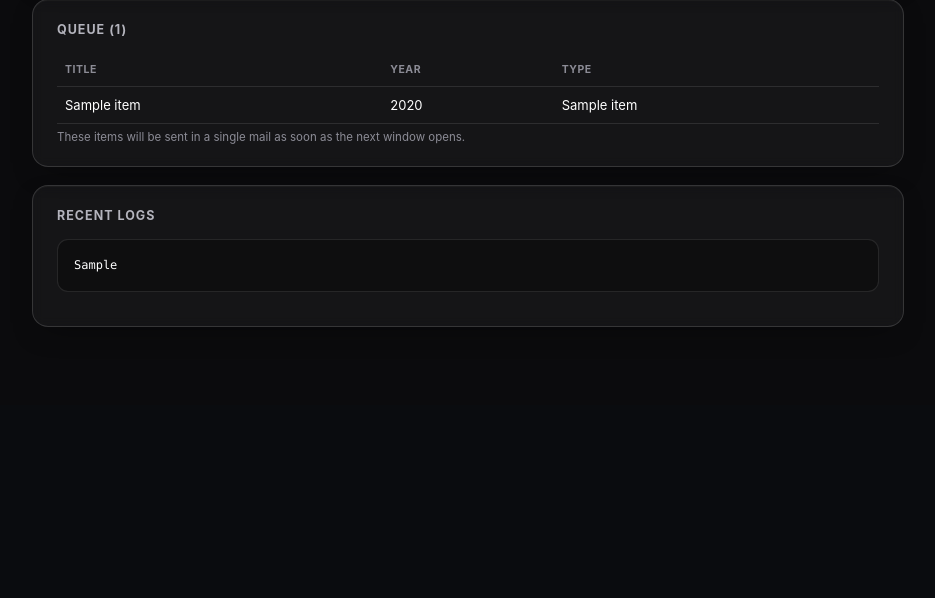
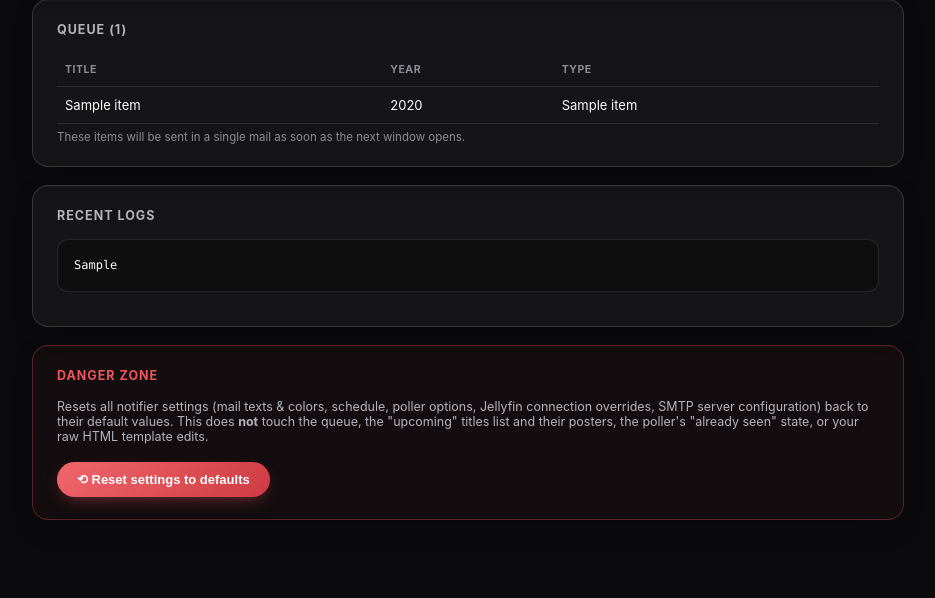
Before and after one commit to euzzeud/jellyfin-notifier, a Flask app: template jellyfin_notifier/templates/admin/dashboard.html in a window 1280 px wide. Shown: the part 928-1526 px from the top of the page, without its empty margins (172-1107 px from the left). Before the commit the page ends 1255 px from the top, so only its background shows below. Run offline with Flask 3, Linux system fonts and the light colour scheme; the template is opened without the code that fills it: most values are stand-ins (such as "Sample title", 1, 10 or a date in 2020); parts of the project's set-up code (start-up, migrations or seed data) failed here and were passed over.

Commit message:
Bouton de reinitialisation des parametres (Danger zone)
- Nouvelle route POST /settings/reset : remplace settings.json par des
  Settings() par defaut (textes/couleurs des mails, planning, surcharges
  poller/Jellyfin/SMTP) - utile pour repartir des nouvelles valeurs par
  defaut du code (ex: le nouveau texte de footer) sans avoir a tout
  reediter un par un a la main.
- Carte "Danger zone" en bas du dashboard, avec confirmation JS avant
  l'envoi et une explication claire de ce qui est touche (parametres) et
  ce qui ne l'est PAS (file d'attente, titres "a venir" + affiches, etat
  "deja vu" du poller, templates HTML bruts edites).

Co-Authored-By: Claude Sonnet 5 <noreply@anthropic.com>
Claude-Session: https://claude.ai/code/session_01N3zwNi9ujaQBehoCVCMqdU

```diff
--- a/jellyfin_notifier/templates/admin/base.html
+++ b/jellyfin_notifier/templates/admin/base.html
@@ -85,6 +85,10 @@
     margin-top:0; margin-bottom:16px; font-size:12.5px; color:var(--muted); text-transform:uppercase;
     letter-spacing:1px; font-weight:700; display:flex; align-items:center; gap:8px;
   }
+
+  .card.danger-zone { border-color: rgba(240,85,92,.3); background: rgba(240,85,92,.04); }
+  .card.danger-zone:hover { border-color: rgba(240,85,92,.45); }
+  .card.danger-zone h2 { color: var(--red); }
 
   .grid { display:grid; grid-template-columns: repeat(auto-fit, minmax(190px, 1fr)); gap:12px; }
   .stat {
--- a/jellyfin_notifier/templates/admin/dashboard.html
+++ b/jellyfin_notifier/templates/admin/dashboard.html
@@ -1,6 +1,8 @@
 {% extends "admin/base.html" %}
 {% block title %}Dashboard - Admin{% endblock %}
 {% block content %}
+
+{% if settings_reset %}<div class="alert ok flash-toast">Settings reset to their default values.</div>{% endif %}
 
 <div class="card">
   <h2>Service</h2>
@@ -122,6 +124,19 @@
   <pre class="logbox">{{ logs_tail }}</pre>
 </div>
 
+<div class="card danger-zone">
+  <h2>Danger zone</h2>
+  <p class="muted" style="font-size:12.5px;">
+    Resets all notifier settings (mail texts &amp; colors, schedule, poller options, Jellyfin connection overrides, SMTP server configuration) back to their default values.
+    This does <strong>not</strong> touch the queue, the "upcoming" titles list and their posters, the poller's "already seen" state, or your raw HTML template edits.
+  </p>
+  <form method="post" action="{{ url_for('admin.settings_reset') }}" onsubmit="return confirm('Reset ALL notifier settings to their defaults? Custom texts, colors, schedule, poller and connection overrides will be lost. This cannot be undone.');">
+    <div class="actions">
+      <button type="submit" class="danger">⟲ Reset settings to defaults</button>
+    </div>
+  </form>
+</div>
+
 <script>
 function serviceAction(action) {
   const base = "{{ url_for('admin.service_action_route', action='__ACTION__') }}";
```
Also changed, not shown: jellyfin_notifier/admin.py (+17 -0 lines).
